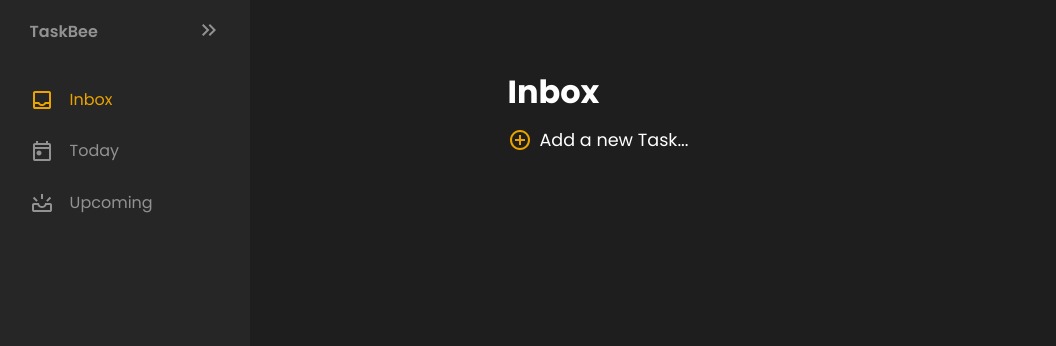
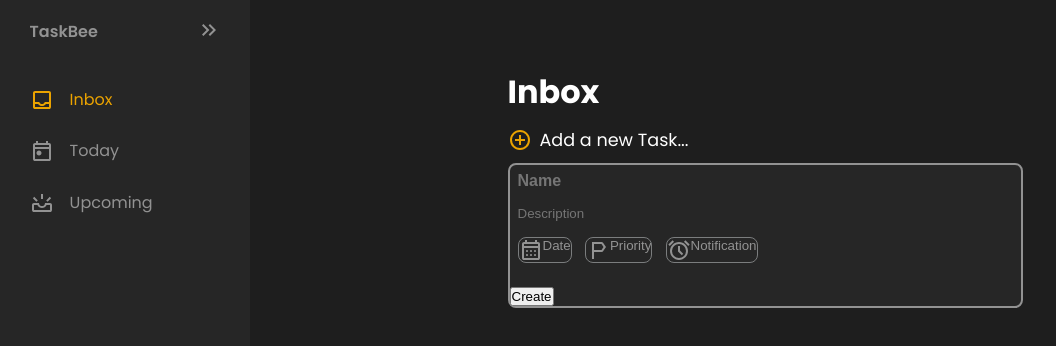
Before and after one commit to DevKalucas/TaskBee, a plain HTML site: page taskBee.html in a window 1280 px wide. Shown: the whole page, without its empty margins (0-1056 px from the left). Drawn offline with Linux system fonts and the light colour scheme.

Commit message:
🐝 Add task creation modal with icons and functionality for TaskBee

```diff
--- a/taskBee.html
+++ b/taskBee.html
@@ -82,6 +82,7 @@
         <h1>Inbox</h1>
       </div>
       <div class="task-create">
+        <button class="task_create_btn" onclick="openTaskCreateModal()">
           <svg
             xmlns="http://www.w3.org/2000/svg"
             height="24px"
@@ -93,7 +94,60 @@
               d="M440-280h80v-160h160v-80H520v-160h-80v160H280v80h160v160Zm40 200q-83 0-156-31.5T197-197q-54-54-85.5-127T80-480q0-83 31.5-156T197-763q54-54 127-85.5T480-880q83 0 156 31.5T763-763q54 54 85.5 127T880-480q0 83-31.5 156T763-197q-54 54-127 85.5T480-80Zm0-80q134 0 227-93t93-227q0-134-93-227t-227-93q-134 0-227 93t-93 227q0 134 93 227t227 93Zm0-320Z"
             />
           </svg>
+        </button>
+
         <h3>Add a new Task...</h3>
+      </div>
+      <div class="task-create-modal">
+        <input type="text" placeholder="Name" id="task_name" />
+        <input type="text" placeholder="Description" id="task_description" />
+        <div class="btns">
+          <button class="task-date">
+            <svg
+              xmlns="http://www.w3.org/2000/svg"
+              height="24px"
+              viewBox="0 -960 960 960"
+              width="24px"
+              fill="#000000"
+            >
+              <path
+                d="M200-80q-33 0-56.5-23.5T120-160v-560q0-33 23.5-56.5T200-800h40v-80h80v80h320v-80h80v80h40q33 0 56.5 23.5T840-720v560q0 33-23.5 56.5T760-80H200Zm0-80h560v-400H200v400Zm0-480h560v-80H200v80Zm0 0v-80 80Zm280 240q-17 0-28.5-11.5T440-440q0-17 11.5-28.5T480-480q17 0 28.5 11.5T520-440q0 17-11.5 28.5T480-400Zm-160 0q-17 0-28.5-11.5T280-440q0-17 11.5-28.5T320-480q17 0 28.5 11.5T360-440q0 17-11.5 28.5T320-400Zm320 0q-17 0-28.5-11.5T600-440q0-17 11.5-28.5T640-480q17 0 28.5 11.5T680-440q0 17-11.5 28.5T640-400ZM480-240q-17 0-28.5-11.5T440-280q0-17 11.5-28.5T480-320q17 0 28.5 11.5T520-280q0 17-11.5 28.5T480-240Zm-160 0q-17 0-28.5-11.5T280-280q0-17 11.5-28.5T320-320q17 0 28.5 11.5T360-280q0 17-11.5 28.5T320-240Zm320 0q-17 0-28.5-11.5T600-280q0-17 11.5-28.5T640-320q17 0 28.5 11.5T680-280q0 17-11.5 28.5T640-240Z"
+              />
+            </svg>
+            Date
+          </button>
+          <button class="task-priority">
+            <svg
+              xmlns="http://www.w3.org/2000/svg"
+              height="24px"
+              viewBox="0 -960 960 960"
+              width="24px"
+              fill="#000000"
+            >
+              <path
+                d="M240-120v-680h390q14 0 26 6.5t20 17.5l124 176-124 176q-8 11-20 17.5t-26 6.5H320v280h-80Zm80-360h300l80-120-80-120H320v240Zm0 0v-240 240Z"
+              />
+            </svg>
+            Priority
+          </button>
+          <button class="task-notification">
+            <svg
+              xmlns="http://www.w3.org/2000/svg"
+              height="24px"
+              viewBox="0 -960 960 960"
+              width="24px"
+              fill="#000000"
+            >
+              <path
+                d="M480-80q-75 0-140.5-28.5t-114-77q-48.5-48.5-77-114T120-440q0-75 28.5-140.5t77-114q48.5-48.5 114-77T480-800q75 0 140.5 28.5t114 77q48.5 48.5 77 114T840-440q0 75-28.5 140.5t-77 114q-48.5 48.5-114 77T480-80Zm0-360Zm112 168 56-56-128-128v-184h-80v216l152 152ZM224-866l56 56-170 170-56-56 170-170Zm512 0 170 170-56 56-170-170 56-56ZM480-160q117 0 198.5-81.5T760-440q0-117-81.5-198.5T480-720q-117 0-198.5 81.5T200-440q0 117 81.5 198.5T480-160Z"
+              />
+            </svg>
+            Notification
+          </button>
+        </div>
+        <div class="task_create">
+          <button class="task-create">Create</button>
+        </div>
       </div>
     </main>
     <script src="taskBee.js"></script>
--- a/taskBee.js
+++ b/taskBee.js
@@ -5,3 +5,9 @@ function toggleSidebar() {
   sidebar.classList.toggle("close");
   toggleButton.classList.toggle("rotate");
 }
+
+const taskCreateModal = document.querySelector(".task-create-modal");
+
+function openTaskCreateModal() {
+  taskCreateModal.classList.toggle("hidden");
+}
--- a/taskBeeStyle.css
+++ b/taskBeeStyle.css
@@ -46,3 +46,72 @@ main .task-create h3 {
   font-weight: 400;
   font-size: 1.1rem;
 }
+
+/* /////////////////////////////
+TASK CREATE MODAL */
+
+.task_create_btn {
+  background-color: transparent;
+  border: none;
+}
+
+/* ADDME Hidden Method to hide Task Create Modal */
+
+.task-create-modal {
+  background-color: var(--dark_foreground);
+  border-radius: 0.5rem;
+  border: 2px solid;
+  border-color: var(--dark_icons);
+  display: flex;
+  flex-direction: column;
+  margin-top: 1vh;
+}
+
+.task-create-modal input {
+  width: 100%;
+  background-color: transparent;
+  border: none;
+  height: 2rem;
+  padding-left: 1vh;
+  color: var(--dark_darker_text);
+}
+
+.task-create-modal input:first-child {
+  font-weight: 600;
+  font-size: 1rem;
+}
+
+.task-create-modal input:focus {
+  outline: none;
+}
+
+.task-create-modal .btns {
+  margin-top: 1vh;
+  display: flex;
+  flex-direction: row;
+  justify-content: space-between;
+  width: 30vh;
+  padding-left: 1vh;
+}
+
+.task-create-modal .btns button {
+  display: flex;
+  flex-direction: row;
+  justify-content: space-between;
+  cursor: pointer;
+  color: var(--dark_text);
+  border-radius: 0.5rem;
+  background-color: transparent;
+  border: 1px solid;
+  border-color: var(--dark_darker_text);
+}
+
+.task-create-modal .btns button:hover {
+  transform: scale(1.1);
+}
+
+.task-create-modal .btns button svg {
+  fill: var(--dark_icons);
+}
+
+/* FIXME Button Text align with Icon */
```
Also changed, not shown: icons/task_date_icon.svg (added), icons/task_notification.svg (added), icons/task_priority_icon.svg (added). Lines whose indentation alone changed are shown as unchanged.
